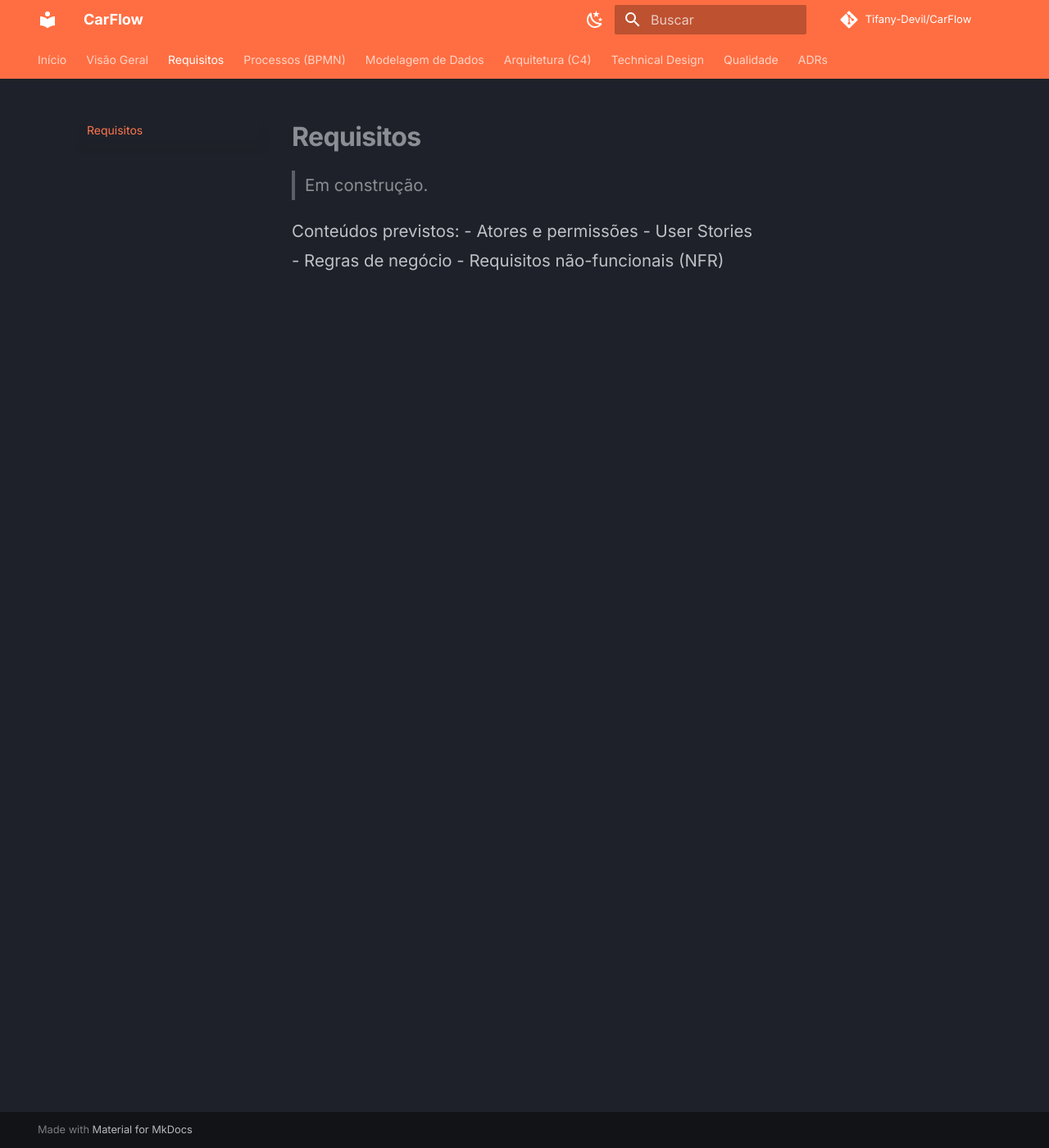
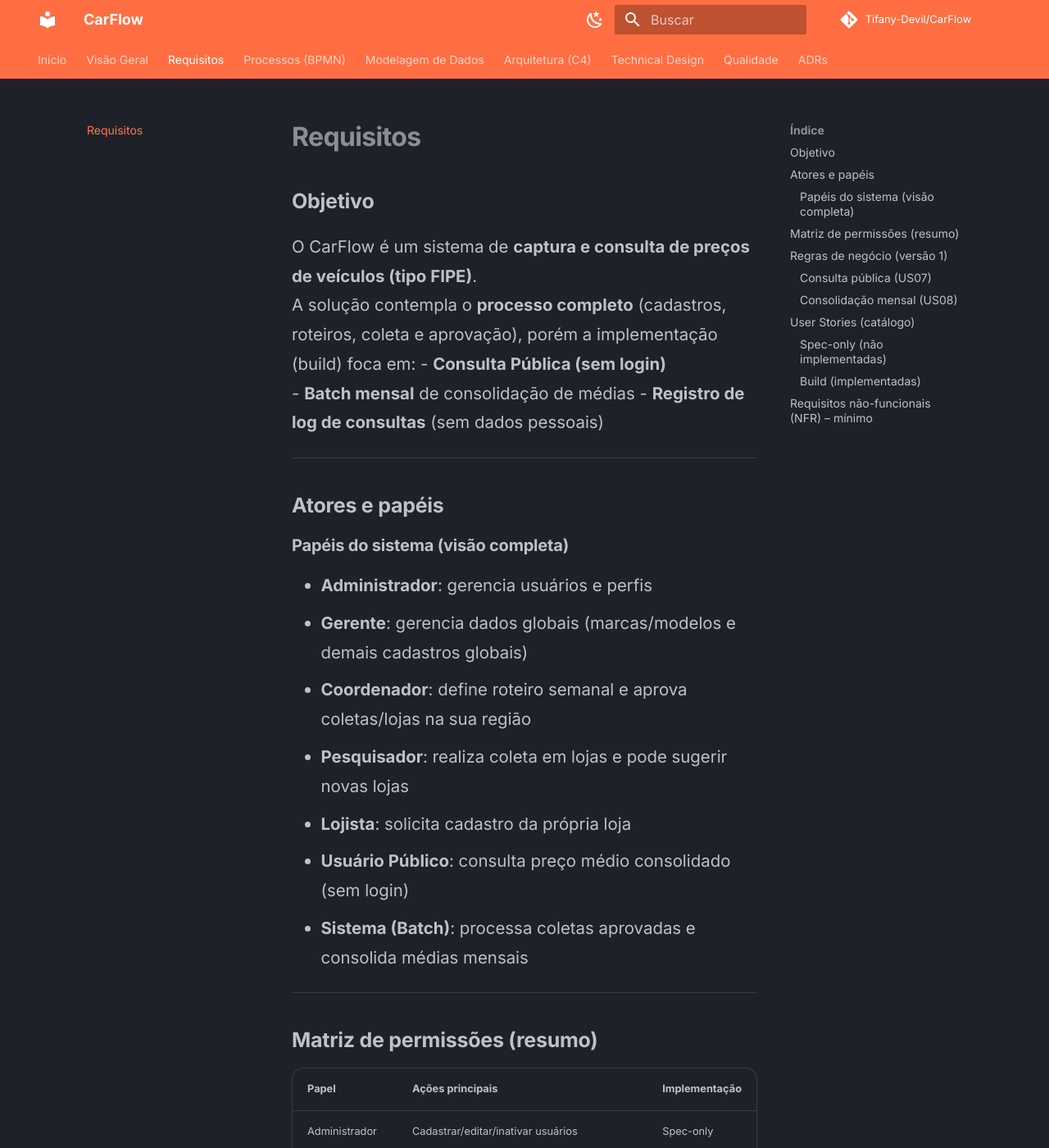
Before and after one commit to Tifany-Devil/CarFlow, an MkDocs documentation site: the page built from docs/02-requisitos/index.md, in a window 1280 px wide and 1400 px high. Shown: the whole window at 82% size. Built offline with MkDocs 1.6.1 and Material for MkDocs 9.7.7, drawn with Linux system fonts in a browser that asks for light colours; comment, search, counter and statistics services are not loaded; some of the changed text lies outside the part shown.

Commit message:
docs: write requirements (actors, permissions, stories, rules)

```diff
--- a/docs/02-requisitos/index.md
+++ b/docs/02-requisitos/index.md
@@ -1,9 +1,75 @@
 # Requisitos
 
-> Em construção.
+## Objetivo
+O CarFlow é um sistema de **captura e consulta de preços de veículos (tipo FIPE)**.
+A solução contempla o **processo completo** (cadastros, roteiros, coleta e aprovação), porém a implementação (build) foca em:
+- **Consulta Pública (sem login)**
+- **Batch mensal** de consolidação de médias
+- **Registro de log de consultas** (sem dados pessoais)
 
-Conteúdos previstos:
-- Atores e permissões
-- User Stories
-- Regras de negócio
-- Requisitos não-funcionais (NFR)
+---
+
+## Atores e papéis
+### Papéis do sistema (visão completa)
+- **Administrador**: gerencia usuários e perfis
+- **Gerente**: gerencia dados globais (marcas/modelos e demais cadastros globais)
+- **Coordenador**: define roteiro semanal e aprova coletas/lojas na sua região
+- **Pesquisador**: realiza coleta em lojas e pode sugerir novas lojas
+- **Lojista**: solicita cadastro da própria loja
+- **Usuário Público**: consulta preço médio consolidado (sem login)
+- **Sistema (Batch)**: processa coletas aprovadas e consolida médias mensais
+
+---
+
+## Matriz de permissões (resumo)
+| Papel | Ações principais | Implementação |
+|------|------------------|---------------|
+| Administrador | Cadastrar/editar/inativar usuários | Spec-only |
+| Gerente | Gerenciar marcas/modelos e dados globais | Spec-only |
+| Coordenador | Definir roteiro semanal, aprovar coletas e lojas | Spec-only |
+| Pesquisador | Registrar coletas, sugerir lojas | Spec-only |
+| Lojista | Solicitar cadastro de loja | Spec-only |
+| Usuário Público | Consultar preços consolidados (marca→modelo→ano) | **Build** |
+| Sistema (Batch) | Consolidar médias mensais | **Build** |
+
+> Observação: papéis **Spec-only** serão detalhados por fluxos/diagramas e wireframes, mas não serão implementados como telas/CRUD completos.
+
+---
+
+## Regras de negócio (versão 1)
+### Consulta pública (US07)
+- A consulta deve permitir filtros em cascata: **Marca → Modelo → Ano-modelo**.
+- O resultado deve exibir **valor consolidado** e **mês de referência**.
+- A consulta **não exige login**.
+- O sistema deve armazenar o **log de consulta** para análise posterior, sem dados pessoais.
+
+### Consolidação mensal (US08)
+- O batch considera **coletas aprovadas** dentro do período mensal.
+- Consolida valores por: **(marca, modelo, ano-modelo, mês de referência)**.
+- Gera tabela otimizada para leitura na consulta pública (ex.: `monthly_averages`).
+- Tratamento de outliers: definido na seção de Technical Design (inicialmente pode ser simples e documentado).
+
+---
+
+## User Stories (catálogo)
+### Spec-only (não implementadas)
+- **US01** — Administrador: Gestão de usuários (cadastrar/editar/inativar)
+- **US02** — Gerente: Gestão de marcas/modelos e dados globais
+- **US03-A** — Lojista: Solicitar cadastro de loja
+- **US03-B** — Coordenador: Aprovar solicitações de lojas
+- **US04** — Coordenador: Definição de roteiro semanal por região
+- **US05** — Pesquisador: Coleta de preços em loja
+- **US06** — Coordenador: Validação/aprovação de coletas
+- **US09** — Pesquisador: Sugestão de nova loja
+
+### Build (implementadas)
+- **US07** — Usuário público: Consulta de preços consolidados (sem login)
+- **US08** — Sistema: Batch mensal de cálculo e consolidação de médias
+
+---
+
+## Requisitos não-funcionais (NFR) – mínimo
+- **Rastreabilidade**: artefatos (BPMN/ERD/C4/TD) versionados no repositório e referenciados na documentação.
+- **Observabilidade**: registrar logs de consulta (sem dados pessoais).
+- **Reprodutibilidade**: ambiente local via Docker Compose.
+- **Qualidade**: testes automatizados para lógica do batch e pipeline de CI.
```
